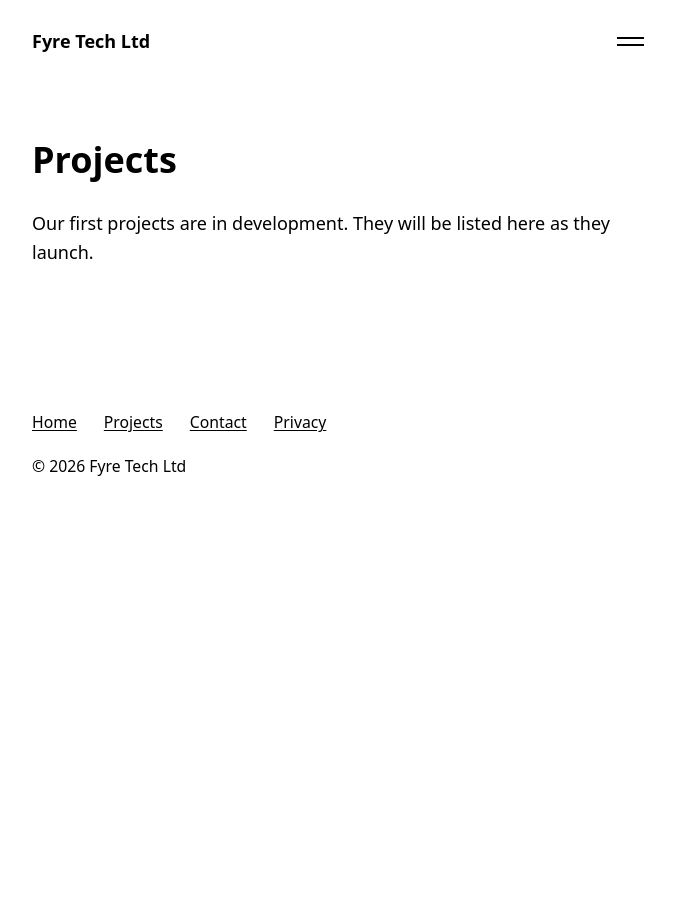
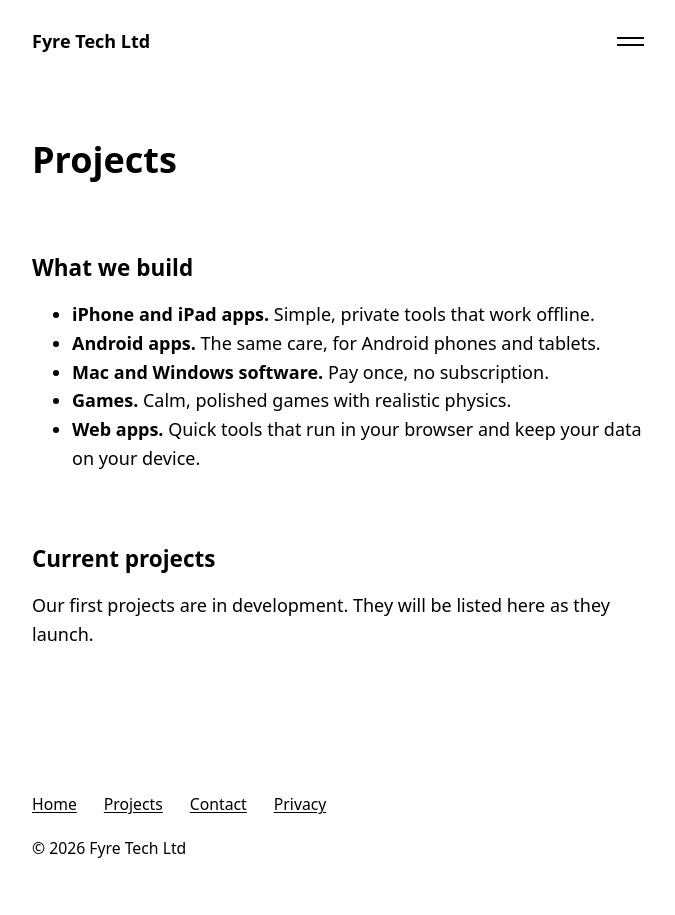
Before and after one commit to fyretechltd/fyretechltd.github.io, a Jekyll site: the page built from projects.md, in a window 1280 px wide. Shown: the whole page, without its empty margins (302-977 px from the left). Built offline with Jekyll 4.4.1, drawn with Linux system fonts in a browser that asks for light colours.

Commit message:
Add "What we build" to Projects; generalise Home wording
Projects page lists the kinds of products we build, followed by the
current projects. Home no longer names specific platforms. Project
entries use h3 so they sit under the "Current projects" heading.

Co-Authored-By: Claude Opus 5.5 <noreply@anthropic.com>
Claude-Session: https://claude.ai/code/session_01EEnSAE6JZAcRu9GSQ3QcTm

```diff
--- a/assets/css/style.css
+++ b/assets/css/style.css
@@ -162,7 +162,7 @@ a:hover {
   list-style: none;
 }
 
-.projects h2 {
+.projects h3 {
   margin-top: 2.5rem;
 }
 
--- a/projects.md
+++ b/projects.md
@@ -6,11 +6,21 @@ permalink: /projects/
 
 # Projects
 
+## What we build
+
+- **iPhone and iPad apps.** Simple, private tools that work offline.
+- **Android apps.** The same care, for Android phones and tablets.
+- **Mac and Windows software.** Pay once, no subscription.
+- **Games.** Calm, polished games with realistic physics.
+- **Web apps.** Quick tools that run in your browser and keep your data on your device.
+
+## Current projects
+
 {% if site.data.projects and site.data.projects.size > 0 %}
 <ul class="projects">
 {% for project in site.data.projects %}
   <li>
-    <h2>{{ project.name }}</h2>
+    <h3>{{ project.name }}</h3>
     <p>{{ project.description }}</p>
     <p><a href="{{ project.url }}">View →</a></p>
   </li>
```
Also changed, not shown: index.md (+1 -1 lines).
